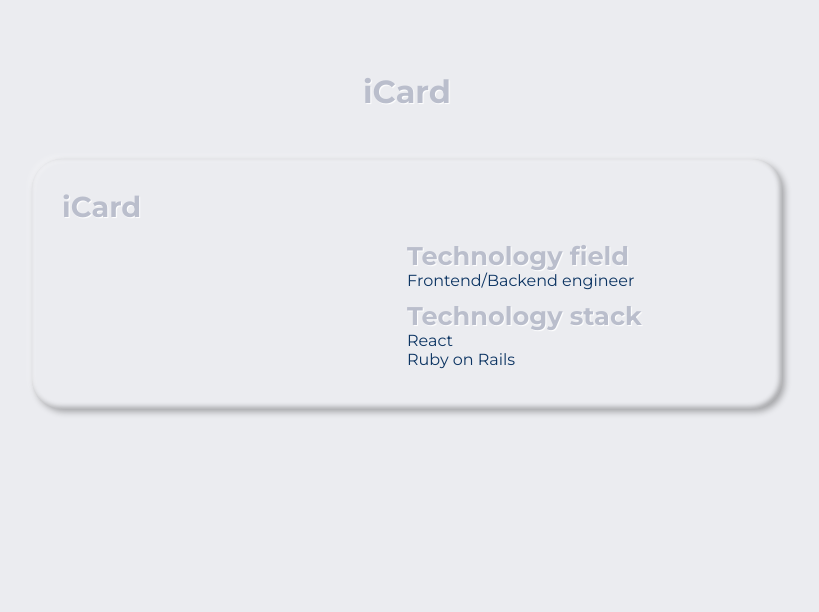
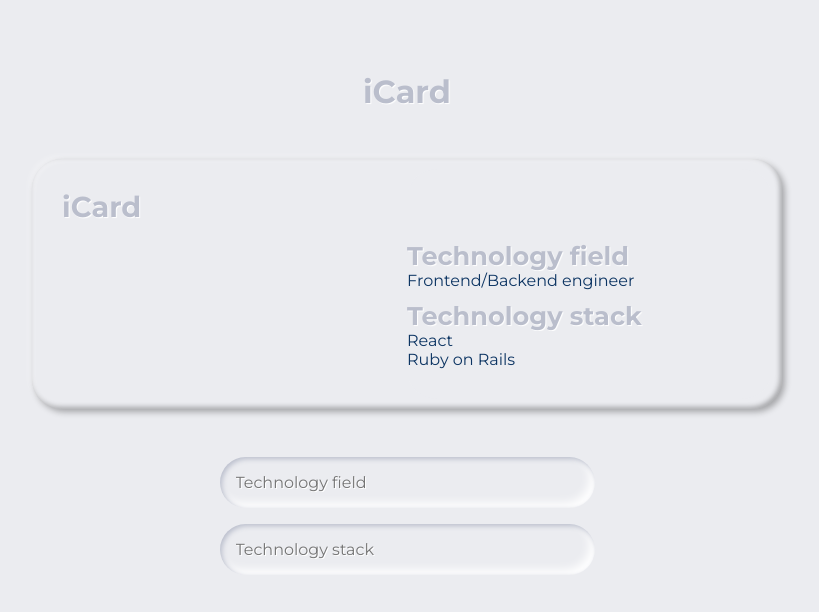
Before and after one commit to yutaroadachi/i-card, a React (Create React App) app: page / in a window 1280 px wide. Shown: the top 612 px of the page, without its empty margins (233-1052 px from the left). Built offline with nearby package versions, Linux system fonts and the light colour scheme.

Commit message:
feat: フォームのうちtextフォームのみ実装

```diff
--- a/src/GlobalStyle.tsx
+++ b/src/GlobalStyle.tsx
@@ -2,13 +2,10 @@
 import theme from 'theme';
 
 const GlobalStyle = createGlobalStyle`
-  body {
+  *, *:before, *:after {
     background-color: ${theme.main.base};
     color: ${theme.main.accent};
     font-family: 'Montserrat', sans-serif;
-  }
-
-  *, *:before, *:after {
     box-sizing: border-box;
   }
 `;
--- a/src/app/components/Display.tsx
+++ b/src/app/components/Display.tsx
@@ -19,6 +19,7 @@
   left: 50%;
   width: 365px;
   height: 230px;
+  border-radius: 30px;
   display: flex;
   flex-direction: column;
   justify-content: flex-end;
--- /dev/null
+++ b/src/app/components/Form.tsx
@@ -0,0 +1,31 @@
+import React from 'react';
+import styled from 'styled-components';
+import { InputText } from 'ui/Form';
+
+const FormWrapper = styled.div`
+  display: flex;
+  flex-direction: column;
+  align-items: center;
+  margin: 0 0 3rem;
+`;
+
+const Form = () => {
+  return (
+    <FormWrapper>
+      <InputText
+        placeholder="Technology field"
+        width="375px"
+        borderRadius="30px"
+        margin="0 0 1rem"
+      />
+      <InputText
+        placeholder="Technology stack"
+        width="375px"
+        borderRadius="30px"
+        margin="0 0 1rem"
+      />
+    </FormWrapper>
+  );
+};
+
+export default Form;
--- a/src/app/index.tsx
+++ b/src/app/index.tsx
@@ -1,12 +1,14 @@
 import React from 'react';
 import Header from 'app/components/Header';
 import Display from 'app/components/Display';
+import Form from 'app/components/Form';
 
 const App = () => {
   return (
     <>
       <Header />
       <Display />
+      <Form />
     </>
   );
 };
--- /dev/null
+++ b/src/ui/Form/index.tsx
@@ -0,0 +1,56 @@
+import React from 'react';
+import styled from 'styled-components';
+import theme from 'theme';
+
+type FormProps = {
+  className?: string;
+  placeholder: string;
+  width?: string;
+  borderRadius?: string;
+  margin?: string;
+};
+
+const StyledInputText = styled.input<
+  Pick<FormProps, 'width' | 'borderRadius' | 'margin'>
+>`
+  appearance: none;
+  border: 0;
+  outline: 0;
+  box-shadow: inset 2px 2px 5px ${theme.main.darker},
+    inset -5px -5px 10px ${theme.main.brighter};
+  color: ${theme.main.accent};
+  font-size: 1rem;
+  padding: 1rem;
+  transition: all 0.2s ease-in-out;
+  width: ${({ width }) => width};
+  border-radius: ${({ borderRadius }) => borderRadius};
+  margin: ${({ margin }) => margin};
+
+  ::placeholder {
+    text-shadow: 1px 1px 0 ${theme.main.brighter};
+  }
+
+  &:focus {
+    box-shadow: inset 1px 1px 2px ${theme.main.darker},
+      inset -1px -1px 2px ${theme.main.brighter};
+  }
+`;
+
+export const InputText: React.FC<FormProps> = ({
+  className,
+  placeholder,
+  width,
+  borderRadius,
+  margin = '0 0 0 0',
+}) => {
+  return (
+    <StyledInputText
+      type="text"
+      className={className}
+      placeholder={placeholder}
+      width={width}
+      borderRadius={borderRadius}
+      margin={margin}
+    />
+  );
+};
--- a/src/ui/Typography/index.tsx
+++ b/src/ui/Typography/index.tsx
@@ -68,7 +68,7 @@
 export const Paragraph: React.FC<TypographyProps> = ({
   children,
   className,
-  fontsize = '1.0rem',
+  fontsize = '1rem',
   margin = '0 0 0 0',
 }) => {
   return (
```
